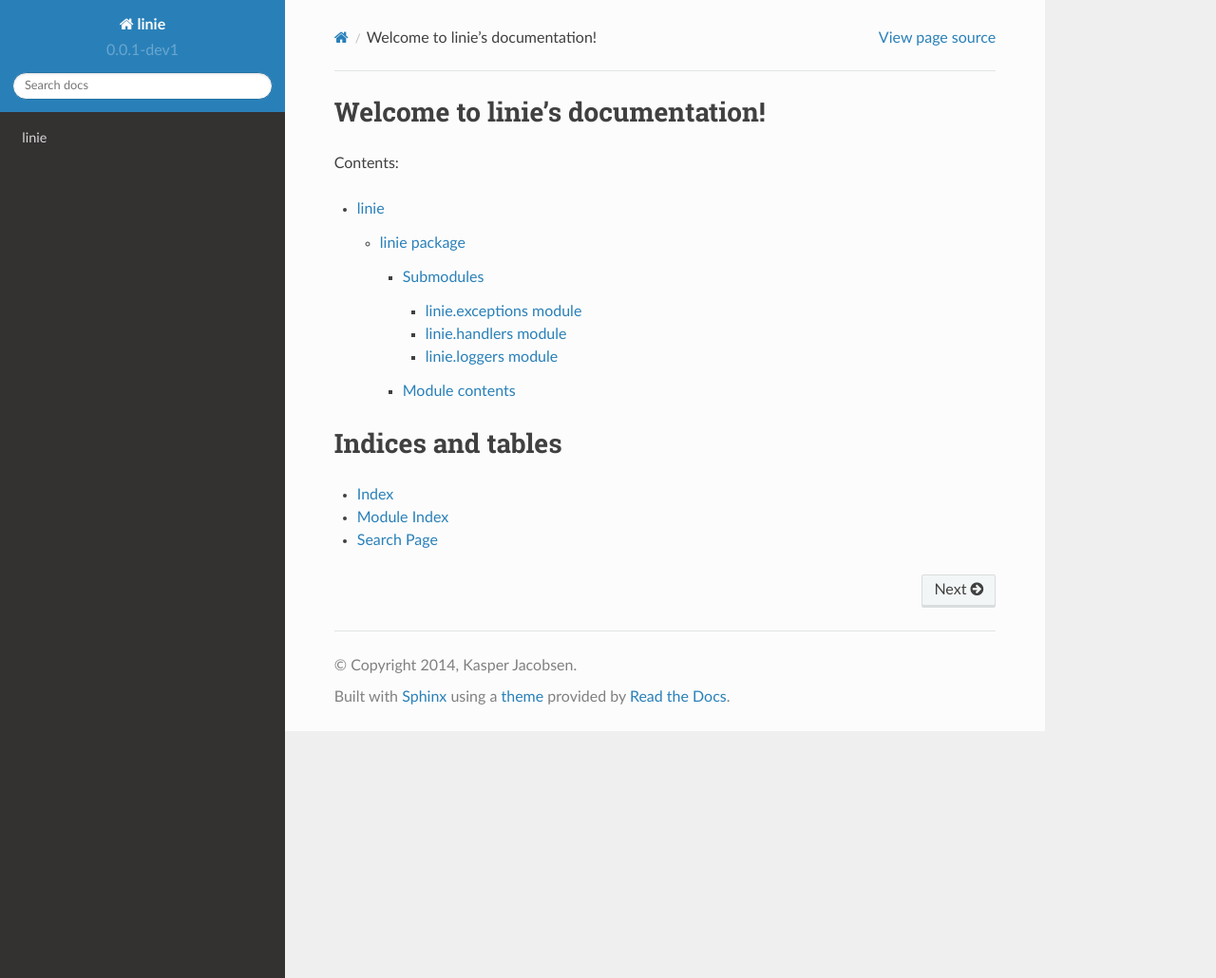
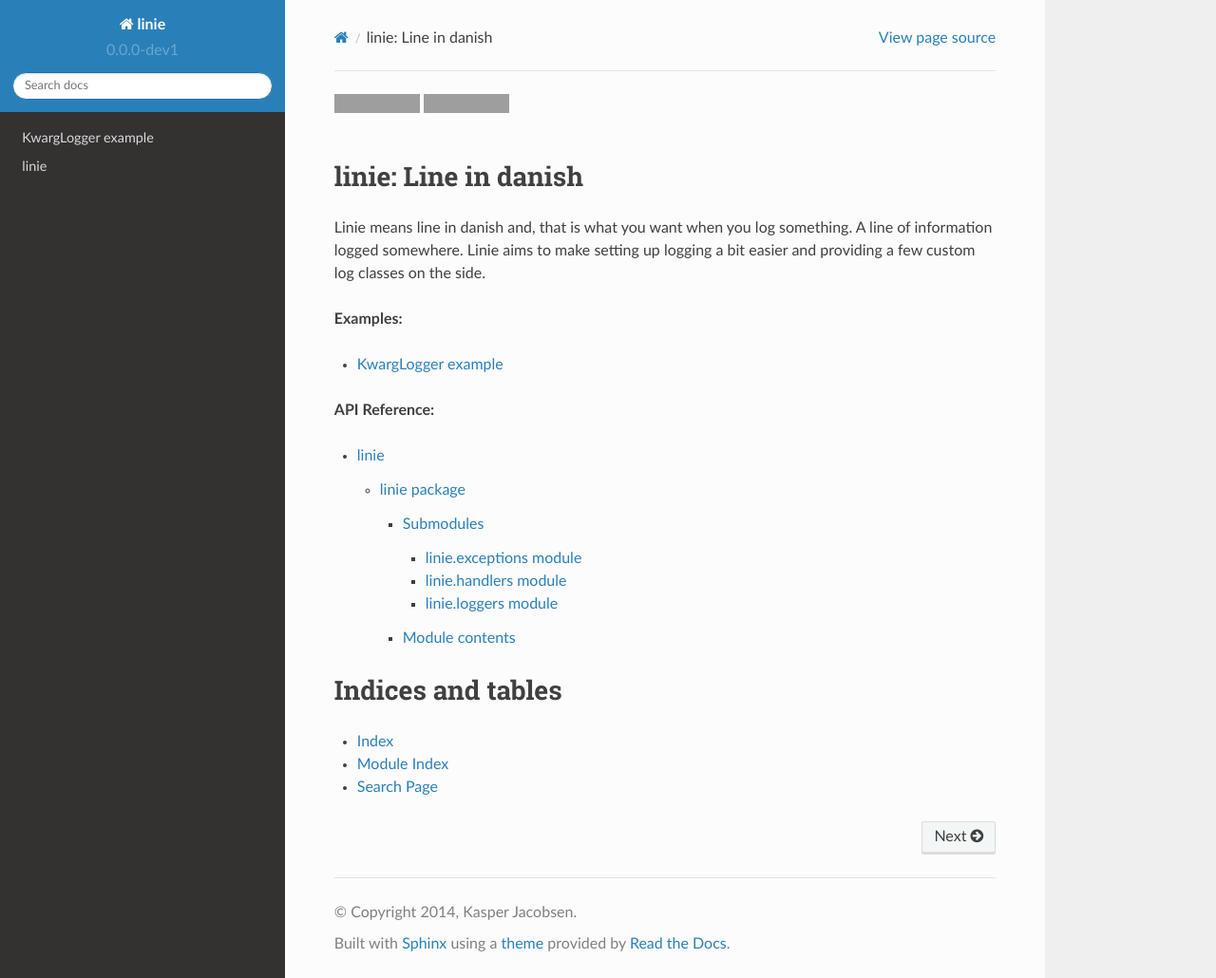
Before and after one commit to dinoshauer/linie, a Sphinx documentation site: the page built from docs/source/index.rst, in a window 1280 px wide and 1030 px high. Shown: the whole window at 95% size. Built offline with Sphinx 7.4.7 and the Read the Docs theme 2.0.0, drawn with Linux system fonts in a browser that asks for light colours; grey boxes are pictures that could not be loaded.

Commit message:
WIP docs

```diff
--- a/docs/source/conf.py
+++ b/docs/source/conf.py
@@ -14,11 +14,14 @@
 
 import sys
 import os
+from datetime import datetime
 
 # If extensions (or modules to document with autodoc) are in another directory,
 # add these directories to sys.path here. If the directory is relative to the
 # documentation root, use os.path.abspath to make it absolute, like shown here.
 sys.path.insert(0, os.path.abspath(os.path.join(os.path.dirname(__file__), '../..')))
+
+import linie
 
 # -- Read-The-Docs fix for using their template locally -------------------
 on_rtd = os.environ.get('READTHEDOCS', None) == 'True'
@@ -58,17 +61,17 @@
 master_doc = 'index'
 
 # General information about the project.
-project = u'linie'
-copyright = u'2014, Kasper Jacobsen'
+project = linie.__name__
+copyright = u'{}, {}'.format(datetime.now().year, linie.__author__)
 
 # The version info for the project you're documenting, acts as replacement for
 # |version| and |release|, also used in various other places throughout the
 # built documents.
 #
 # The short X.Y version.
-version = '0.0.1-dev1'
+version = linie.__version__
 # The full version, including alpha/beta/rc tags.
-release = '0.0.1-dev1'
+release = linie.__version__
 
 # The language for content autogenerated by Sphinx. Refer to documentation
 # for a list of supported languages.
--- a/docs/source/index.rst
+++ b/docs/source/index.rst
@@ -1,12 +1,25 @@
-.. linie documentation master file, created by
-   sphinx-quickstart on Tue Dec 16 08:14:15 2014.
-   You can adapt this file completely to your liking, but it should at least
-   contain the root `toctree` directive.
+.. image:: https://travis-ci.org/Dinoshauer/linie.svg?branch=master
+    :target: https://travis-ci.org/Dinoshauer/linie
 
-Welcome to linie's documentation!
-=================================
+.. image:: https://coveralls.io/repos/Dinoshauer/linie/badge.png?branch=master
+  :target: https://coveralls.io/r/Dinoshauer/linie?branch=master
+|
+linie: Line in danish
+=====================
 
-Contents:
+Linie means line in danish and, that is what you want when you log something. A line of information logged somewhere.
+Linie aims to make setting up logging a bit easier and providing a few custom log classes on the side.
+
+**Examples:**
+
+.. toctree::
+    :glob:
+    :maxdepth: 2
+
+    examples/*
+
+
+**API Reference:**
 
 .. toctree::
    :maxdepth: 4
```
Also changed, not shown: docs/source/examples/kwarglogger.rst (added, +35 -0 lines).
